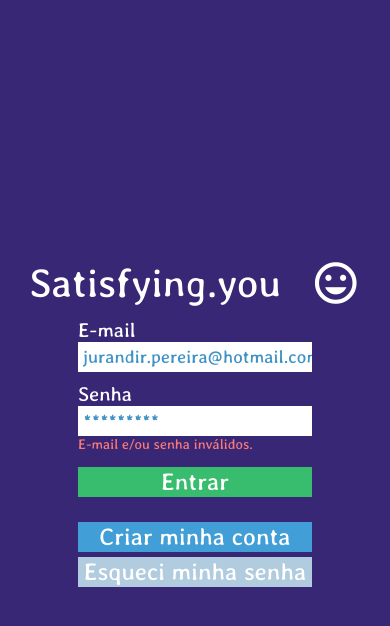
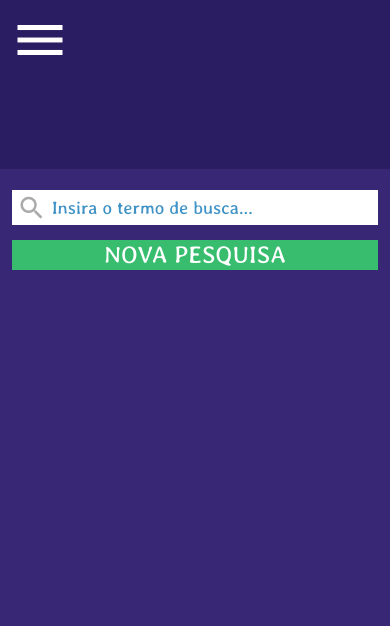
Before and after one commit to willkersv/mobileProject, a React Native app: screen /Home in a window 390 px wide. Shown: the top 626 px of the page. Built offline with nearby package versions, Linux system fonts and the light colour scheme.

Commit message:
starting-TelaHome
Mudei a APP para abrir direto na tela Home para economizar tempo

Adicionado o component SearchInput

Adicionado a tela Home

Import inutil na login removido(avisar grupo)

```diff
--- a/App.js
+++ b/App.js
@@ -1,7 +1,7 @@
-
 import { NavigationContainer } from '@react-navigation/native';
 import { createStackNavigator } from "@react-navigation/stack"
 import Login from "./src/screens/Login"
+import Home from "./src/screens/Home"
 
 const Stack = createStackNavigator()
 
@@ -9,7 +9,7 @@ const App = () => {
   return (
     <NavigationContainer>
       <Stack.Navigator>
-        <Stack.Screen name="Login" component={Login} options={{headerShown: false}}/>
+        <Stack.Screen name="Home" component={Home} options={{headerShown: false}}/>
       </Stack.Navigator>
     </NavigationContainer>
   );
--- /dev/null
+++ b/src/components/SearchInput.js
@@ -0,0 +1,46 @@
+import { View, StyleSheet, TextInput } from 'react-native';
+import Icon from 'react-native-vector-icons/MaterialIcons';
+
+const SearchInput = (props) => {
+
+    const placeholder = props.placeholder
+    const inputValue = props.inputValue
+    const onChangeText = props.onChangeText
+
+    return (
+        <View style={styles.container}>
+            <View style={styles.cInput}>
+                <Icon style={styles.iconStyle} name='search' size={30}/>
+                <TextInput style={styles.input} placeholder={placeholder} value={inputValue} onChangeText={onChangeText} autoCapitalize='none'/>
+            </View>
+        </View>
+    );
+};
+
+
+const styles = StyleSheet.create({
+    container: {
+        marginVertical: 10,
+    },
+    cInput: {
+        flexDirection:"row",
+        backgroundColor:"#FFFFFF",
+        alignItems: "center",
+        paddingLeft: 5
+    },
+    input: {
+        flex:1,
+        fontSize: 18,
+        fontFamily:"AveriaLibre",
+        color: "#3F92C5",
+        backgroundColor: "#FFFFFF",
+        paddingLeft: 5,
+        height: 35,
+
+    },
+    iconStyle:{
+        color:"#aaaaaa"
+    }
+})
+
+export default SearchInput
--- /dev/null
+++ b/src/screens/Home.js
@@ -0,0 +1,80 @@
+import { useState } from 'react';
+import { StatusBar } from 'expo-status-bar';
+import { View,StyleSheet } from 'react-native'
+import { useFonts } from 'expo-font';
+import * as ScreenOrientation from 'expo-screen-orientation';
+import { createStackNavigator } from '@react-navigation/stack';
+import { NavigationContainer } from '@react-navigation/native';
+import Icon from 'react-native-vector-icons/MaterialIcons';
+
+import SearchInput from '../components/SearchInput.js';
+import Button from '../components/Button.js';
+
+const Home = () => {
+
+    //Variáveis
+    const [txtSearch, setTxtSearch] = useState('')
+
+    //Fonte
+    const [fontsLoaded] = useFonts({
+        'AveriaLibre': require('../../assets/fonts/AveriaLibre-Regular.ttf'),
+    });
+    if(!fontsLoaded) {
+        return null
+    }
+
+    //Funcoes
+    const searchCard = () => {
+
+    }
+
+    const createResarch = () => {
+        console.log("BOTAO NOVA PESQUISA")
+    }
+
+    ScreenOrientation.lockAsync(ScreenOrientation.OrientationLock.LANDSCAPE);
+
+    return(
+        <View style={styles.container}>
+            <View style={styles.cTop}>
+                {/* COMPONENTIZAR ESSE BACANA AQUI
+                SERA UM TouchableOpacity COM O ICONE DENTRO */}
+                <Icon style={{paddingLeft: 10, paddingTop: 10, color: "#FFFFFF"}} name="menu" size={60} />
+            </View>
+
+            <View style={styles.cContent}>
+                <SearchInput placeholder="Insira o termo de busca..." value={txtSearch} onChangeText={setTxtSearch} />
+
+                <View style={styles.cCards}>
+
+                </View>
+
+                <Button txtButton="NOVA PESQUISA" buttonColor="#37BD6D" txtColor="#FFFFFF" functionButton={createResarch} />
+            </View>
+        </View>
+
+
+    )
+}
+
+const styles = StyleSheet.create({
+    container:{
+        flex: 1,
+        flexDirection: "column",
+        backgroundColor: '#372775',
+    },
+    cTop:{
+        backgroundColor: "#2B1D62",
+        width: "100%",
+        height: "20%"
+    },
+    cContent:{
+        padding: "3%"
+    },
+    cCards:{
+        flex: 1,
+        flexDirection: "row",
+    }
+})
+
+export default Home
--- a/src/screens/Login.js
+++ b/src/screens/Login.js
@@ -1,9 +1,10 @@
 import { StatusBar } from 'expo-status-bar';
-import { View, StyleSheet, Text, TextInput } from 'react-native';
+import { View, StyleSheet, Text } from 'react-native';
 import * as ScreenOrientation from 'expo-screen-orientation';
 import { useState } from 'react';
 import { useFonts } from 'expo-font';
 import Icon from 'react-native-vector-icons/MaterialIcons';
+
 import Button from '../components/Button.js';
 import LabelTextInput from '../components/LabelTextInput.js';
 import TextWarn from '../components/TextWarn.js';
```
